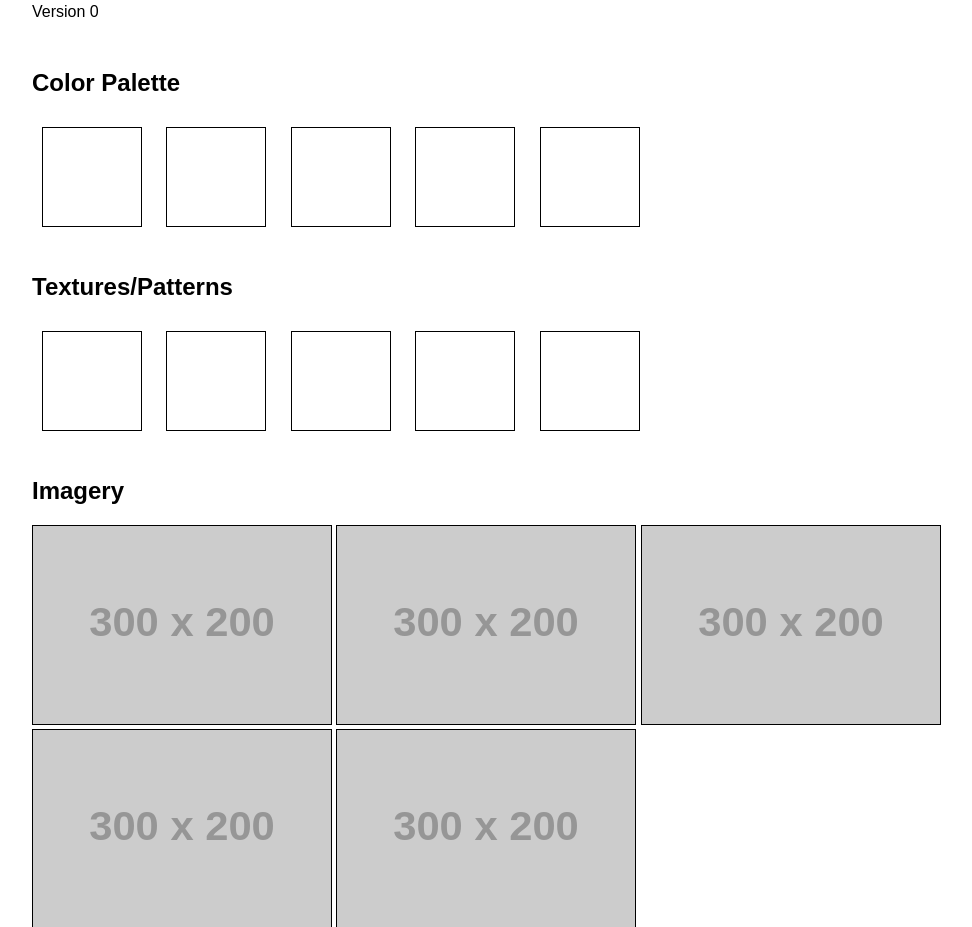
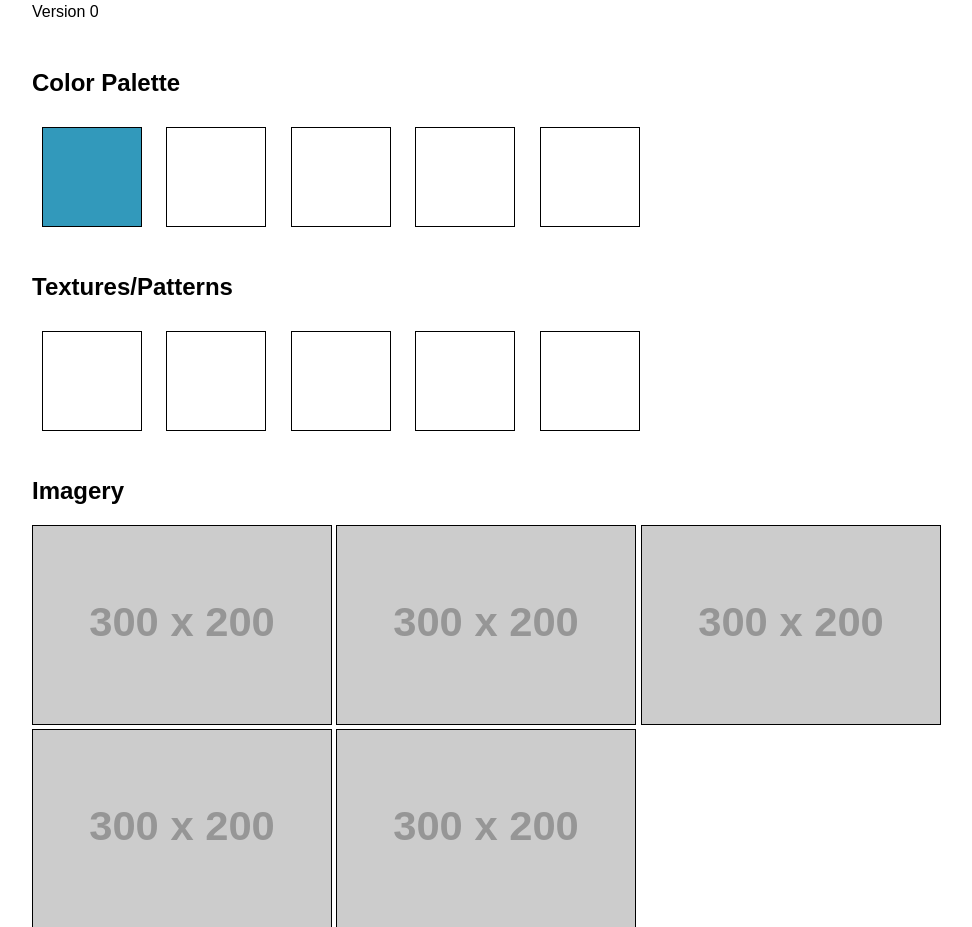
Before and after one commit to slangford034/p1-persona-style-tile, a plain HTML site: page index.html in a window 1280 px wide. Shown: the part 1555-2482 px from the top of the page, without its empty margins (68-1040 px from the left). Drawn offline with Linux system fonts and the light colour scheme; placeholder pictures from the web are drawn by us.

Commit message:
Second Commit

```diff
--- a/css/styles.css
+++ b/css/styles.css
@@ -3,7 +3,9 @@
 /***************/
 
 /* Color Palette */
-
+.color-1 {
+	background-color: #3299BB;
+}
 
 /* Textures or Patterns*/
 
```
